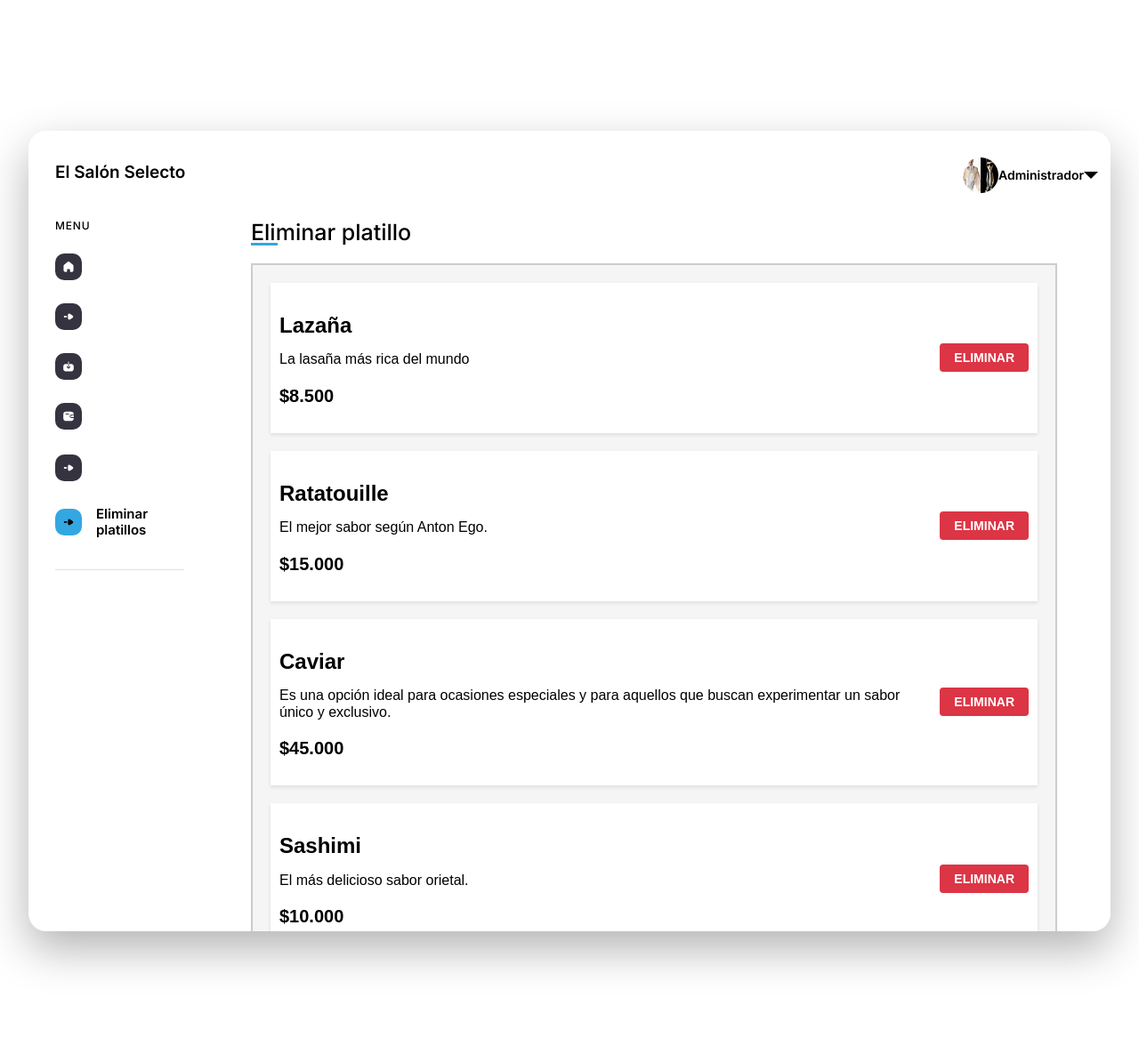
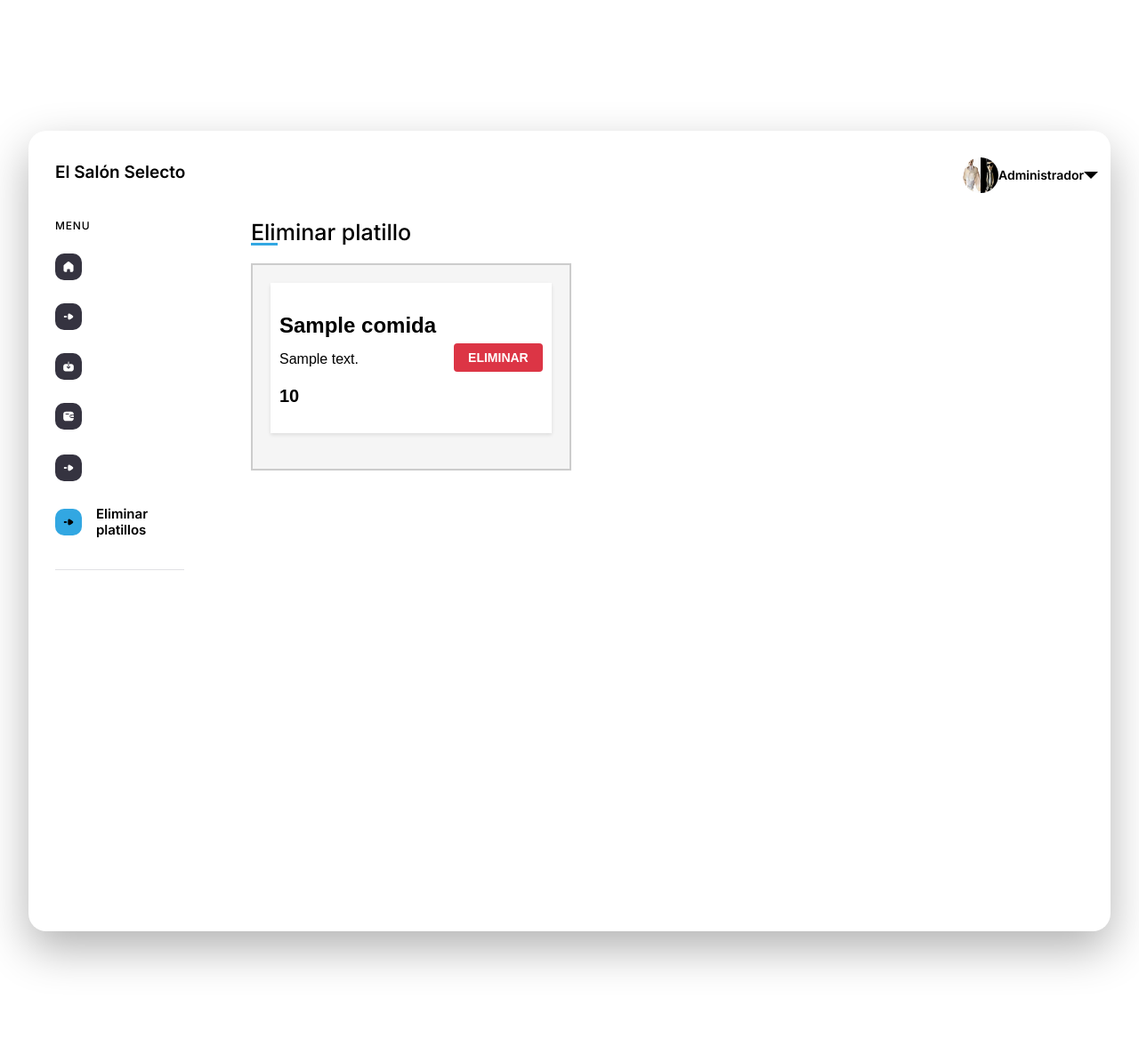
Before and after one commit to arita2003/elsalonselecto, a Django app: page /eliminar_platillos.html in a window 1280 px wide. Shown: the whole page at 89% size. Run offline with Django 4.2, Linux system fonts and the light colour scheme; tables that the repository leaves empty hold one stand-in row (values such as "Sample post"); some libraries are stand-ins or nearby versions.

Commit message:
listar_eliminar_platillos _bd

```diff
--- a/menu/models.py
+++ b/menu/models.py
@@ -16,10 +16,14 @@ from django.db import models
 class Categoria(models.Model):
     id_categoria = models.AutoField(primary_key=True)
     nombre = models.CharField(max_length=50)
+    def __str__(self):
+        return self.nombre
 
 class Pregunta(models.Model):
     id_pregunta = models.AutoField(primary_key=True)
     nombre = models.CharField(max_length=100)
+    def __str__(self):
+        return self.nombre
 
 class Rol(models.Model):
     id_rol = models.AutoField(primary_key=True)
@@ -29,17 +33,27 @@ class Region(models.Model):
     id_region = models.AutoField(primary_key=True)
     nombre = models.CharField(max_length=50)
 
+    def __str__(self) :
+        return self.nombre
+
+
 class Comida(models.Model):
     id_comida = models.AutoField(primary_key=True)
     nombre = models.CharField(max_length=50)
     descripcion = models.TextField()
     foto = models.ImageField(upload_to='comida')
+    precio = models.IntegerField(default=0)
     categoria = models.ForeignKey(Categoria, on_delete=models.CASCADE)
+    def __str__(self):
+        return self.nombre
 
 class Comuna(models.Model):
     id_comuna = models.AutoField(primary_key=True)
     nombre = models.CharField(max_length=50)
     region = models.ForeignKey(Region, on_delete=models.CASCADE)
+
+    def __str__(self) :
+        return self.nombre
 
 class Direccion(models.Model):
     id_direccion = models.AutoField(primary_key=True)
@@ -47,6 +61,9 @@ class Direccion(models.Model):
     numero = models.CharField(max_length=20)
     codigo_postal = models.CharField(max_length=20)
     comuna = models.ForeignKey(Comuna, on_delete=models.CASCADE)
+
+    def __str__(self) :
+        return self.calle
 
 class Usuario(models.Model):
     id_usuario = models.AutoField(primary_key=True)
@@ -62,6 +79,10 @@ class Usuario(models.Model):
     pregunta = models.ForeignKey(Pregunta, on_delete=models.CASCADE)
     direccion = models.ForeignKey(Direccion, on_delete=models.CASCADE)
 
+    def __str__(self) :
+        return self.correo
+
+
 class Pedido(models.Model):
     id_pedido = models.AutoField(primary_key=True)
     fecha_pedido = models.DateField()
@@ -72,6 +93,9 @@ class Pedido(models.Model):
     usuario = models.ForeignKey(Usuario, on_delete=models.CASCADE, related_name='pedidos')
     direccion = models.ForeignKey(Direccion, on_delete=models.CASCADE)
 
+    def __str__(self) :
+        return self.total
+
 class Detalle(models.Model):
     id_detalle = models.AutoField(primary_key=True)
     cantidad = models.IntegerField(default=0)
@@ -79,6 +103,9 @@ class Detalle(models.Model):
     pedido = models.ForeignKey(Pedido, on_delete=models.CASCADE, related_name='detalles')
     comida = models.ForeignKey(Comida, on_delete=models.CASCADE)
 
+    def __str__(self) :
+        return self.cantidad
+
 """comandos para migrar y actualizar base de datos :
    python manage.py makemigrations
    python manage.py migrate """
--- a/menu/templates/menu/eliminar_platillos.html
+++ b/menu/templates/menu/eliminar_platillos.html
@@ -89,86 +89,16 @@
       <form action="#">
         <div class="Informacion-del-Usuario">
           <div class="product-list">
+            {% for platillo in platillos %}
             <div class="product">
               <div class="product-info">
-                          <h3 class="product-title">Lazaña</h3>
-                          <p class="product-description">La lasaña más rica del mundo</p>
-                          <p class="product-price">$8.500</p>
+                <h3 class="product-title">{{ platillo.nombre }}</h3>
+                <p class="product-description">{{ platillo.descripcion }}</p>
+                <p class="product-price">{{ platillo.precio }}</p>
               </div>
               <button class="remove-product">Eliminar</button>
             </div>
-
-                      <div class="product">
-                        <div class="product-info">
-                          <h3 class="product-title">Ratatouille</h3>
-                          <p class="product-description">El mejor sabor según Anton Ego.</p>
-                          <p class="product-price">$15.000</p>
-                        </div>
-                        <button class="remove-product">Eliminar</button>
-                      </div>
-
-                      <div class="product">
-                        <div class="product-info">
-                          <h3 class="product-title">Caviar</h3>
-                          <p class="product-description"> Es una opción ideal para ocasiones especiales y para aquellos que buscan experimentar un sabor único y exclusivo.</p>
-                          <p class="product-price">$45.000</p>
-                        </div>
-                        <button class="remove-product">Eliminar</button>
-                      </div>
-
-                      <div class="product">
-                          <div class="product-info">
-                            <h3 class="product-title">Sashimi</h3>
-                            <p class="product-description"> El más delicioso sabor orietal.</p>
-                            <p class="product-price">$10.000</p>
-                          </div>
-                          <button class="remove-product">Eliminar</button>
-                        </div>
-
-                        <div class="product">
-                          <div class="product-info">
-                            <h3 class="product-title">Machas</h3>
-                            <p class="product-description"> Ricas machas a la parmesana.</p>
-                            <p class="product-price">$9.000</p>
-                          </div>
-                          <button class="remove-product">Eliminar</button>
-                        </div>
-
-                        <div class="product">
-                          <div class="product-info">
-                            <h3 class="product-title">Filetes de res con Rúcula</h3>
-                            <p class="product-description"> La carne de res más jugosa y tierna</p>
-                            <p class="product-price">$9.000</p>
-                          </div>
-                          <button class="remove-product">Eliminar</button>
-                        </div>
-
-                        <div class="product">
-                          <div class="product-info">
-                            <h3 class="product-title">Ensalada de frutas</h3>
-                            <p class="product-description"> Ensalda frutal con salsa de chocolate.</p>
-                            <p class="product-price">$6.000</p>
-                          </div>
-                          <button class="remove-product">Eliminar</button>
-                        </div>
-
-                        <div class="product">
-                          <div class="product-info">
-                            <h3 class="product-title">Buddin de carne</h3>
-                            <p class="product-description"> Budin de carne con rica salsa.</p>
-                            <p class="product-price">$8.000</p>
-                          </div>
-                          <button class="remove-product">Eliminar</button>
-                        </div>
-
-                        <div class="product">
-                          <div class="product-info">
-                            <h3 class="product-title">Pasta</h3>
-                            <p class="product-description"> Fideos con albondigas caseras.</p>
-                            <p class="product-price">$6.000</p>
-                          </div>
-                          <button class="remove-product">Eliminar</button>
-                        </div>
+            {% endfor %}
           </div>
         </div>
       </form>
--- a/menu/views.py
+++ b/menu/views.py
@@ -1,8 +1,12 @@
 from django.shortcuts import render
+from django.shortcuts import redirect
+from .models import Usuario,Comida
+
 
 # Create your views here.
 def index(request):
     return render(request,'menu/index.html')
+
 
 def login(request):
     if request.method == 'POST':
@@ -10,12 +14,25 @@ def login(request):
         email = request.POST.get('email')
         password = request.POST.get('password')
 
+        # Verifica las credenciales del usuario en la base de datos
+        try:
+            usuario = Usuario.objects.get(correo=email, clave=password)
+        except Usuario.DoesNotExist:
+            response = redirect('index')
+            response.set_cookie('error_message', 'Correo o contraseña incorrectos')
+            return response
 
-    return render(request, 'index.html')
+        return redirect('entorno')  # Redirige a la página de entorno.html después del inicio de sesión exitoso
+
+    error_message = request.COOKIES.get('error_message')
+    response = render(request, 'index.html', {'error_message': error_message})
+    response.delete_cookie('error_message')
+    return response
 
 def register(request):
     if request.method == 'POST':
         # Procesa los datos del formulario de registro
+        #usuario=usuari
         email = request.POST.get('email')
 
 
@@ -52,7 +69,11 @@ def platillos(request):
     return render(request,'menu/platillos.html')
 
 def eliminar_platillos(request):
-    return render(request,'menu/eliminar_platillos.html')
+    platillos = Comida.objects.all()
+    context = {
+        'platillos': platillos
+    }
+    return render(request, 'menu/eliminar_platillos.html', context)
 
 def perfil(request):
     return render(request,'menu/perfil.html')
```
Also changed, not shown: menu/templates/menu/index.html (+10 -4 lines). Lines whose indentation alone changed are shown as unchanged.
